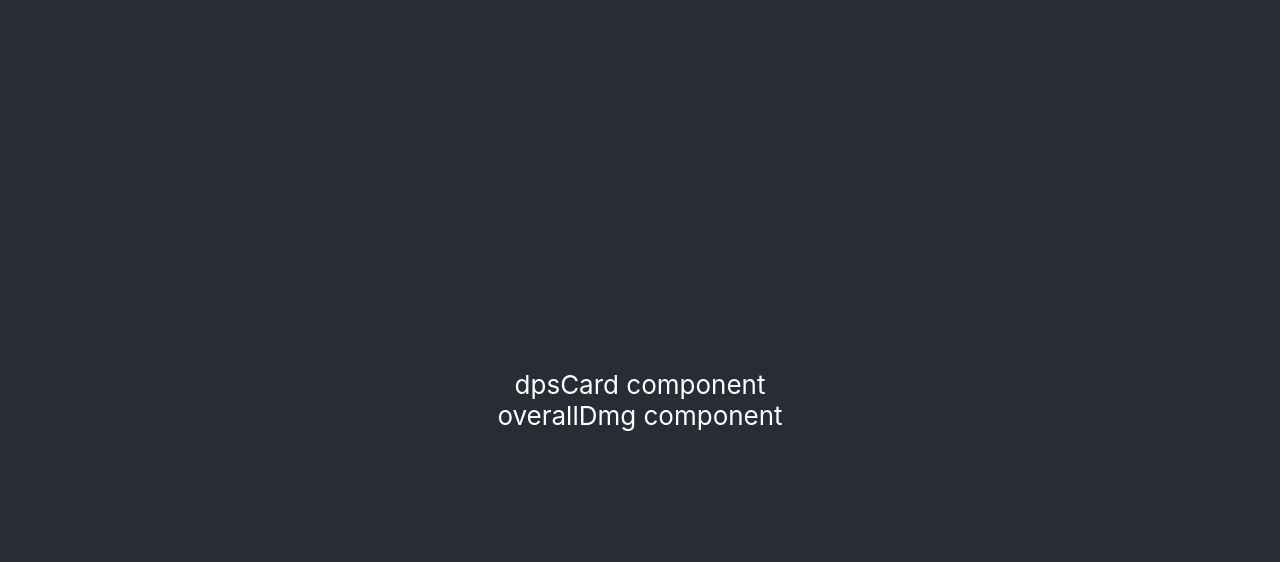
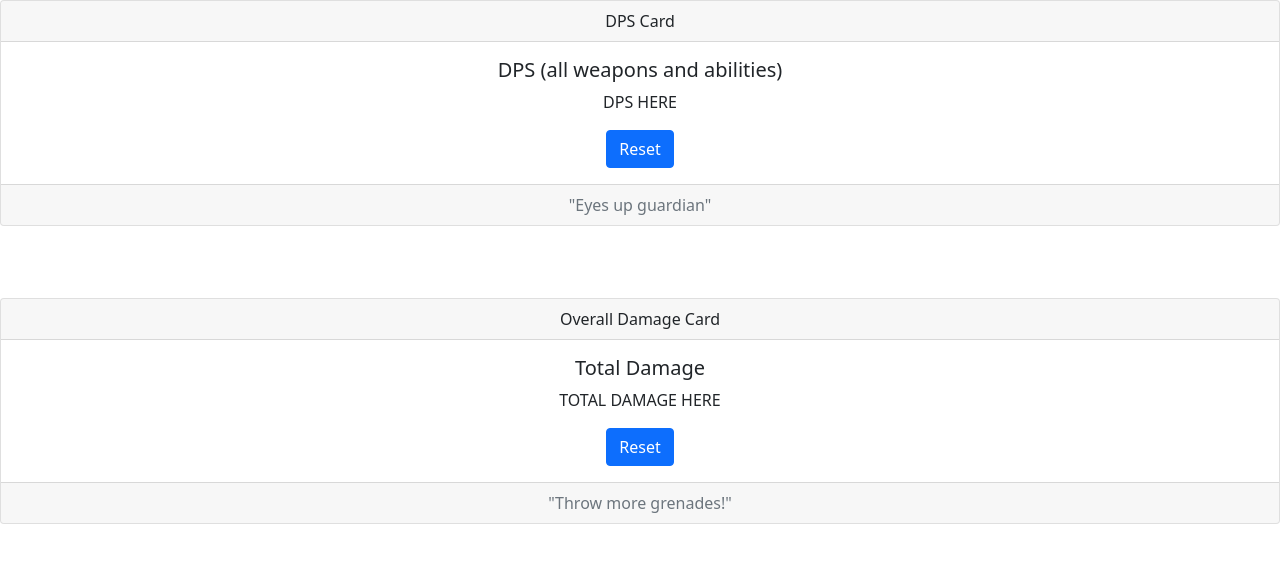
Before and after one commit to TylerRossC/destiny-dps-tracker, a React (Create React App) app: page / in a window 1280 px wide. Shown: the top 562 px of the page. Built offline with nearby package versions, Linux system fonts and the light colour scheme.

Commit message:
created card container components and cards from bootstrap for DPS and DMG. Both being rendered in App.js

```diff
--- a/src/App.css
+++ b/src/App.css
@@ -1,38 +1,3 @@
 .App {
   text-align: center;
 }
-
-.App-logo {
-  height: 40vmin;
-  pointer-events: none;
-}
-
-@media (prefers-reduced-motion: no-preference) {
-  .App-logo {
-    animation: App-logo-spin infinite 20s linear;
-  }
-}
-
-.App-header {
-  background-color: #282c34;
-  min-height: 100vh;
-  display: flex;
-  flex-direction: column;
-  align-items: center;
-  justify-content: center;
-  font-size: calc(10px + 2vmin);
-  color: white;
-}
-
-.App-link {
-  color: #61dafb;
-}
-
-@keyframes App-logo-spin {
-  from {
-    transform: rotate(0deg);
-  }
-  to {
-    transform: rotate(360deg);
-  }
-}
--- a/src/App.js
+++ b/src/App.js
@@ -1,17 +1,20 @@
 import './App.css';
-import dpsCard from './components/dpsCard'
-import overallDmg from './components/overallDmg';
+import 'bootstrap/dist/css/bootstrap.min.css'
+import DpsCardCont from './components/DpsCardCont'
+import OverallDmgCard from './components/OverallDmgCard';
 
 function App() {
   return (
     <div className="App">
-      <header className="App-header">
-        <p>
-          <dpsCard>dpsCard component</dpsCard>
+
+        <>
+          <DpsCardCont> dpsCard component </DpsCardCont>
           <br/>
-          <overallDmg>overallDmg component</overallDmg>
-        </p>
-      </header>
+          <br/>
+          <br/>
+          <OverallDmgCard> overallDmg component </OverallDmgCard>
+        </>
+
     </div>
   );
 }
--- /dev/null
+++ b/src/components/DpsCard.js
@@ -0,0 +1,32 @@
+import React from 'react'
+import { Card, Button } from 'react-bootstrap'
+
+const DpsCard = () => {
+
+
+
+
+
+
+  return (
+
+    <div>
+
+        <Card className="dps-card">
+      <Card.Header>DPS Card</Card.Header>
+      <Card.Body>
+        <Card.Title> DPS (all weapons and abilities)</Card.Title>
+        <Card.Text>
+          DPS HERE
+        </Card.Text>
+        <Button variant="primary">Reset</Button>
+      </Card.Body>
+      <Card.Footer className="text-muted">"Eyes up guardian"</Card.Footer>
+    </Card>
+
+  </div>
+
+  )
+}
+
+export default DpsCard
--- /dev/null
+++ b/src/components/DpsCardCont.js
@@ -0,0 +1,24 @@
+import React from 'react'
+import DpsCard from './DpsCard'
+
+const dpsCardCont = () => {
+
+
+  const renderDpsCard = () => {
+      return <DpsCard></DpsCard>
+  }
+
+
+
+    return (
+
+    <div>
+
+        {renderDpsCard()}
+
+    </div>
+
+  )
+}
+
+export default dpsCardCont
--- /dev/null
+++ b/src/components/OverallDmgCard.js
@@ -0,0 +1,33 @@
+import React from 'react'
+import { Card, Button } from 'react-bootstrap'
+
+const OverallDmgCard = () => {
+
+
+
+
+
+
+
+  return (
+
+    <div>
+
+    <Card className="dmg-card">
+      <Card.Header>Overall Damage Card</Card.Header>
+      <Card.Body>
+        <Card.Title>Total Damage</Card.Title>
+        <Card.Text>
+          TOTAL DAMAGE HERE
+        </Card.Text>
+        <Button variant="primary">Reset</Button>
+      </Card.Body>
+      <Card.Footer className="text-muted">"Throw more grenades!"</Card.Footer>
+    </Card>
+
+    </div>
+
+  )
+}
+
+export default OverallDmgCard
--- a/src/components/dpsCard.js
+++ /dev/null
@@ -1,9 +0,0 @@
-import React from 'react'
-
-const dpsCard = () => {
-  return (
-    <div>dpsCard</div>
-  )
-}
-
-export default dpsCard
--- a/src/components/overallDmg.js
+++ /dev/null
@@ -1,9 +0,0 @@
-import React from 'react'
-
-const overallDmg = () => {
-  return (
-    <div>overallDmg</div>
-  )
-}
-
-export default overallDmg
```
Also changed, not shown: src/components/OverallDmgCardCont.js (added, +24 -0 lines).
